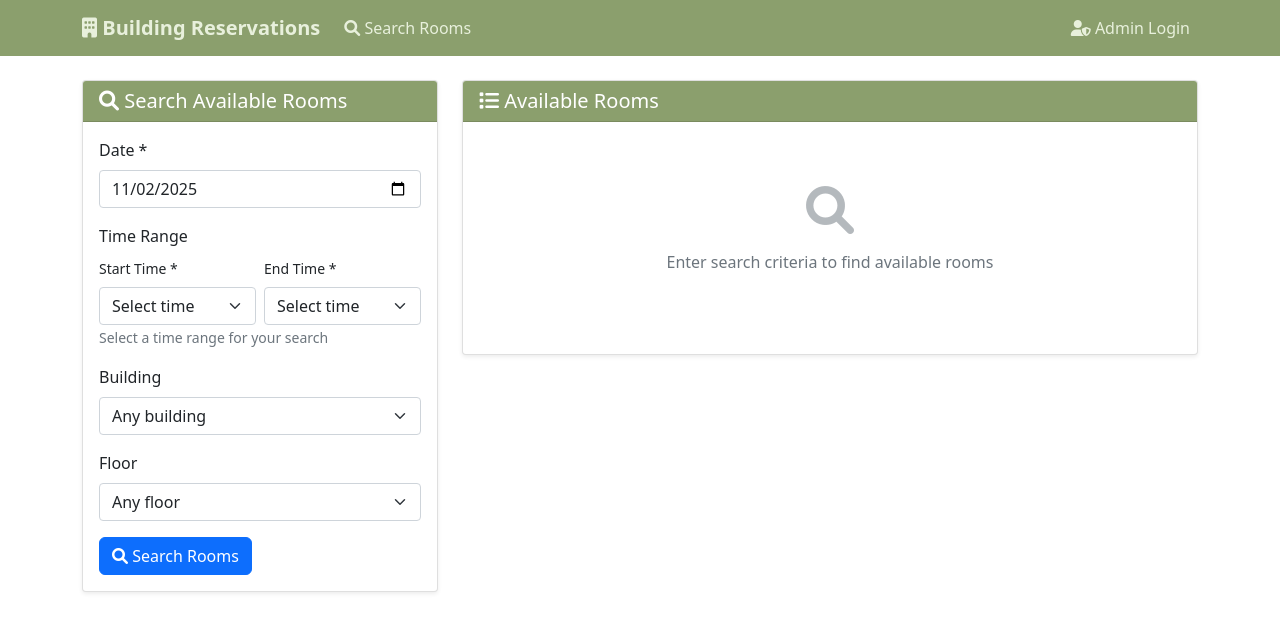
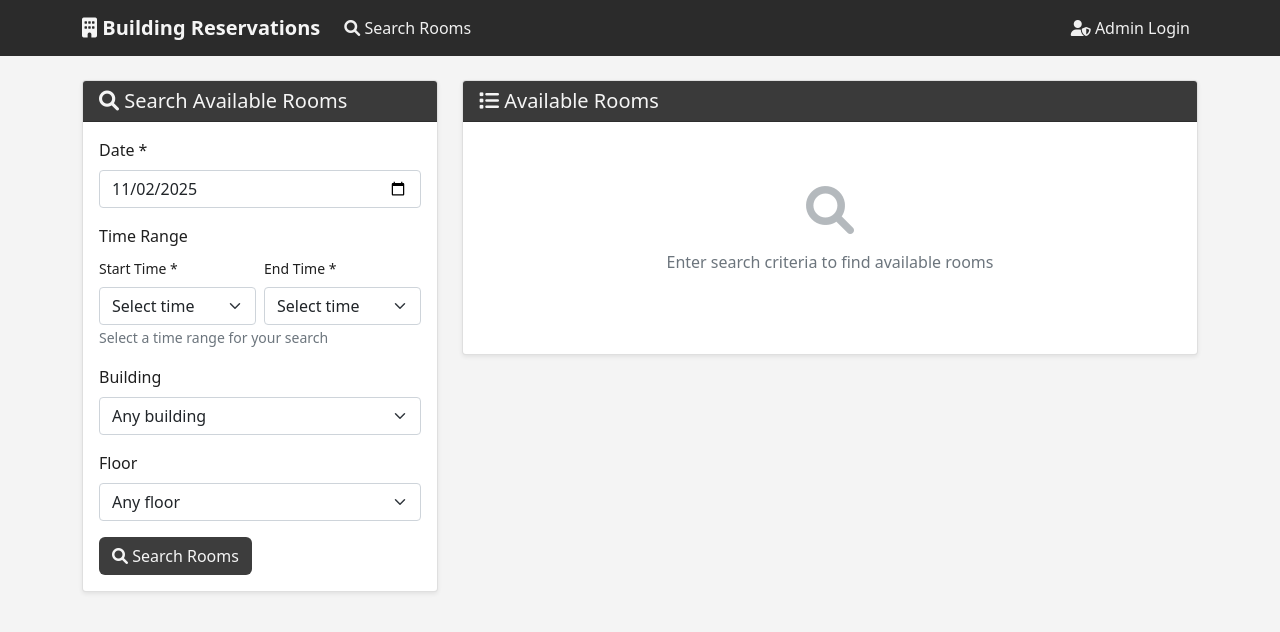
Before and after one commit to CodePapayas/room-and-building-scheduler, a Flask app: page / in a window 1280 px wide. Shown: the top 632 px of the page. Run offline with Flask 3, Linux system fonts and the light colour scheme; data comes from the database, SQL or seed files in the repository; parts of the project's set-up code (start-up, migrations or seed data) failed here and were passed over; some libraries are stand-ins or nearby versions.

Commit message:
Update README with visuals / new layout

```diff
--- a/static/css/style.css
+++ b/static/css/style.css
@@ -1,4 +1,17 @@
 /* Custom styles for Building Reservation System */
+
+body {
+    background-color: #f4f4f4;
+    color: #1f1f1f;
+}
+
+a {
+    color: #4a4a4a;
+}
+
+a:hover {
+    color: #2a2a2a;
+}
 
 .navbar-brand {
     font-weight: bold;
@@ -6,7 +19,7 @@
 
 /* Custom navbar color */
 .navbar.bg-primary {
-    background-color: #8b9f6d !important;
+    background-color: #2b2b2b !important;
 }
 
 .card {
@@ -15,9 +28,9 @@
 }
 
 .card-header {
-    background-color: #8b9f6d;
-    color: #ffffff;
-    border-bottom: 1px solid rgba(0, 0, 0, 0.125);
+    background-color: #3a3a3a;
+    color: #f5f5f5;
+    border-bottom: 1px solid rgba(0, 0, 0, 0.2);
 }
 
 .btn {
@@ -40,6 +53,63 @@
 }
 
 /* Custom button styles */
+.btn-primary,
+.btn-success,
+.btn-info,
+.btn-warning,
+.btn-danger,
+.btn-secondary,
+.btn-dark {
+    color: #f5f5f5;
+    border-color: transparent;
+}
+
+.btn-primary,
+.btn-dark {
+    background-color: #3d3d3d;
+}
+
+.btn-secondary {
+    background-color: #5a5a5a;
+}
+
+.btn-success {
+    background-color: #2f2f2f;
+}
+
+.btn-info {
+    background-color: #6e6e6e;
+}
+
+.btn-warning {
+    background-color: #9a9a9a;
+    color: #1f1f1f;
+}
+
+.btn-danger {
+    background-color: #1f1f1f;
+}
+
+.btn-light {
+    background-color: #d9d9d9;
+    color: #1f1f1f;
+}
+
+.btn-outline-primary,
+.btn-outline-success,
+.btn-outline-info,
+.btn-outline-warning,
+.btn-outline-danger,
+.btn-outline-secondary {
+    color: #3d3d3d;
+    border-color: #3d3d3d;
+}
+
+.btn-outline-warning {
+    color: #1f1f1f;
+    border-color: #9a9a9a;
+}
+
 .btn-outline-primary:hover,
 .btn-outline-success:hover,
 .btn-outline-info:hover,
@@ -92,13 +201,13 @@
 /* Form improvements */
 .form-control:focus,
 .form-select:focus {
-    border-color: #86b7fe;
-    box-shadow: 0 0 0 0.25rem rgba(13, 110, 253, 0.25);
+    border-color: #6c6c6c;
+    box-shadow: 0 0 0 0.25rem rgba(0, 0, 0, 0.15);
 }
 
 /* Navigation improvements */
 .navbar .nav-link {
-    color: #e8f0dc !important;
+    color: #f0f0f0 !important;
     font-weight: 500;
 }
 
@@ -107,7 +216,7 @@
 }
 
 .navbar .navbar-brand {
-    color: #e8f0dc !important;
+    color: #f5f5f5 !important;
     font-weight: 700;
 }
 
```
Also changed, not shown: other parts of static/css/style.css (+48 -9 lines), README.md, images/building-view.png (added), images/client-view.png (added), images/dashboard-view.png (added), images/recurring-view.png (added), images/reservation-approval-example.gif (added), images/room-reservation-example.gif (added), images/room-schedule-view.png (added), images/room-view.png (added).
